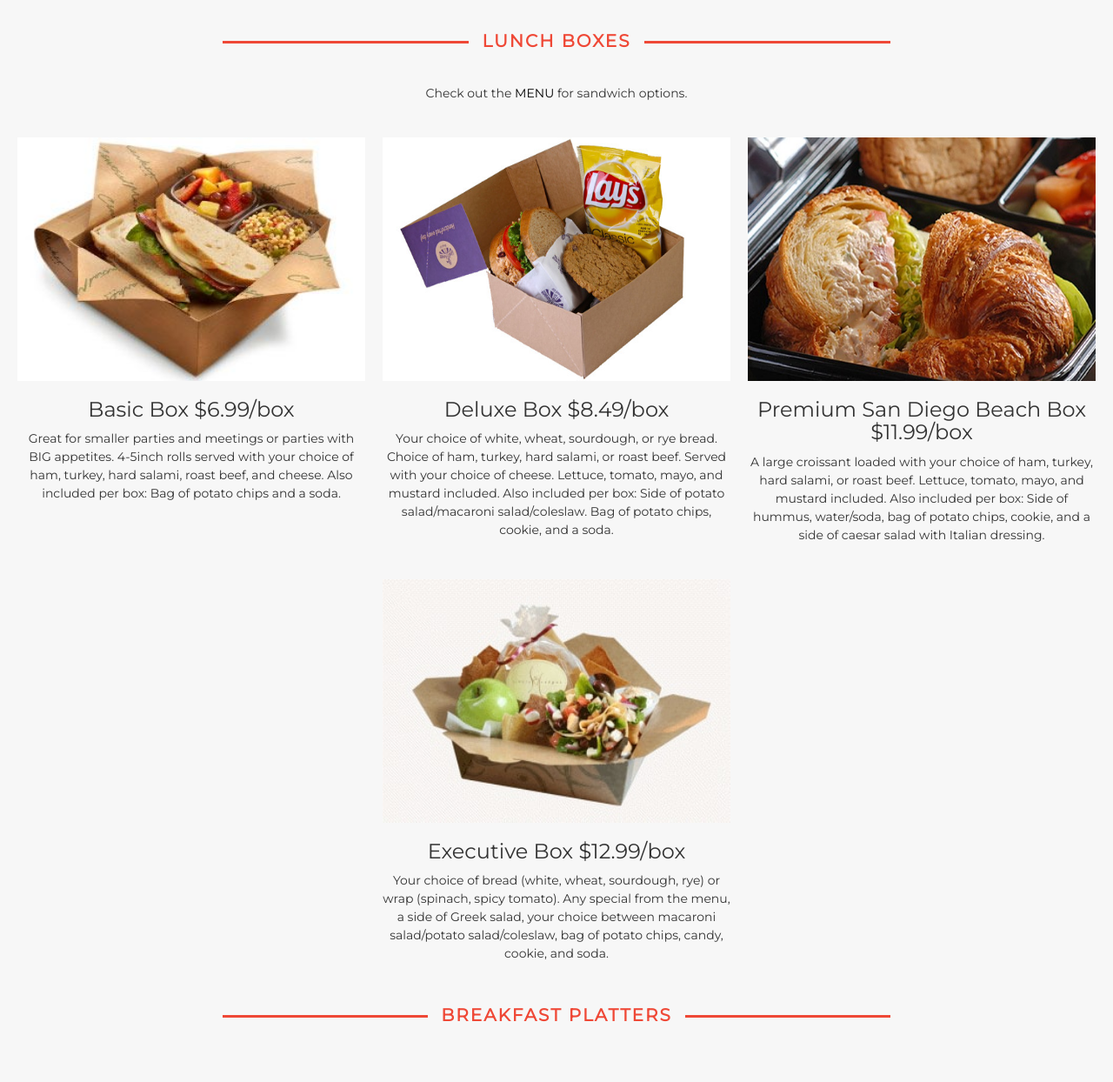
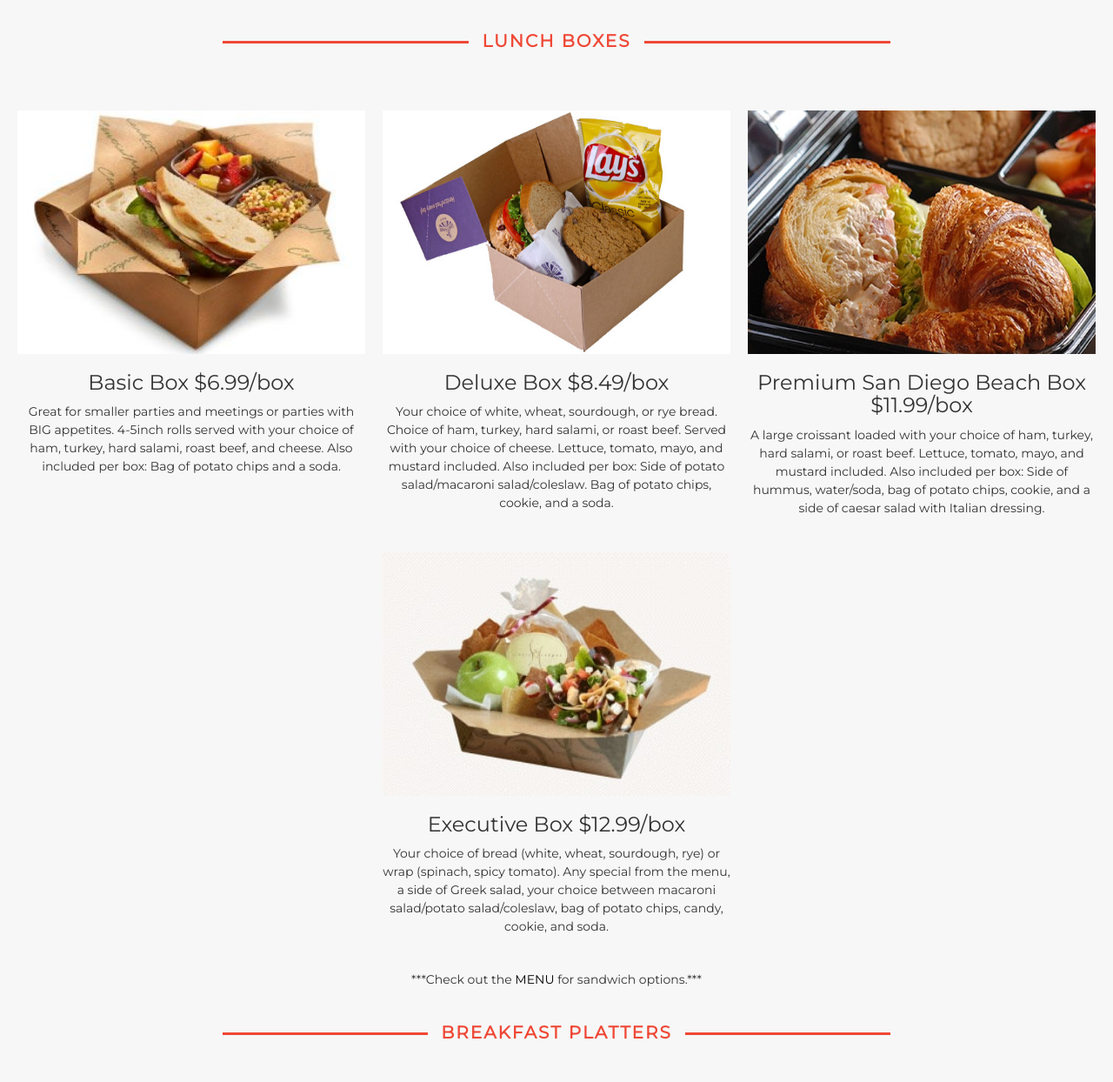
Before and after one commit to shlan/bigbite, a website: page static/catering.html in a window 1280 px wide. Shown: the part 1399-2643 px from the top of the page at 87% size. Drawn offline with nearby package versions, Linux system fonts and the light colour scheme; grey boxes are pictures that could not be loaded.

Commit message:
jk put the sentence in the wrong place

```diff
--- a/static/catering.html
+++ b/static/catering.html
@@ -74,10 +74,11 @@
 	</div>
 
 	<div class="lunch_boxes">
-		<div class="cataring-note">
-			<p>Check out the <a href="menu.html">MENU</a> for sandwich options.</p>
-		</div>
 
+	</div>
+
+	<div class="cataring-note">
+		<p>***Check out the <a href="menu.html">MENU</a> for sandwich options.***</p>
 	</div>
 
 	<div class="side-lines">
```
